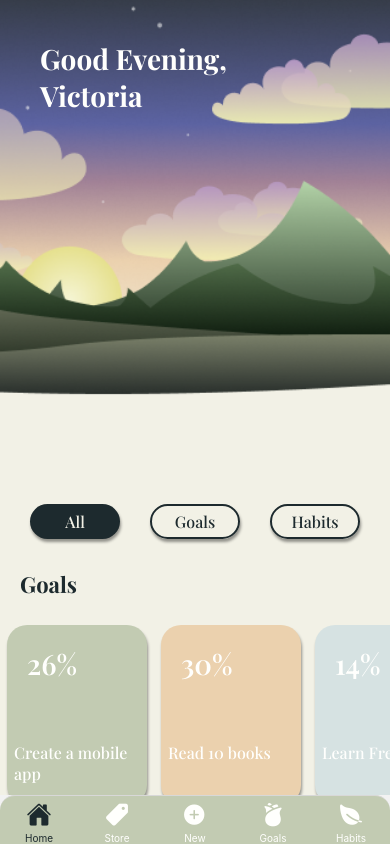
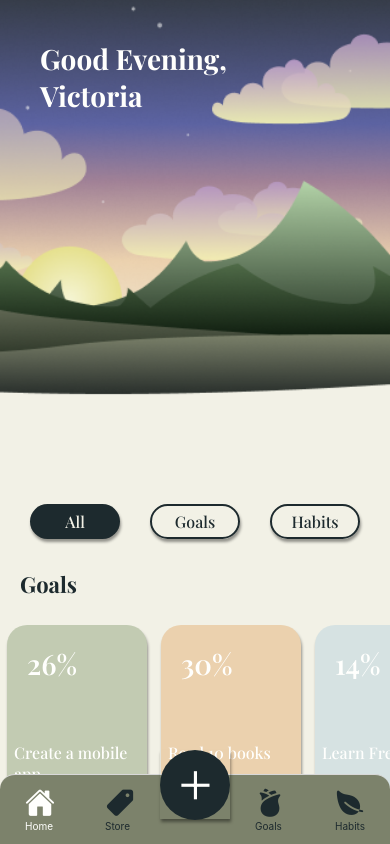
Before and after one commit to torikak11/Sprout-React-App, a React Native app: screen /TabNavigator in a window 390 px wide. Built offline with nearby package versions, Linux system fonts and the light colour scheme.

Commit message:
Create layout of Goal Overview screen
Created basic layout of the Goal Overview screen. Added onPress to cards in the Goals screen. Customized Bottom Tab Nav Bar.

```diff
--- a/App.js
+++ b/App.js
@@ -10,7 +10,6 @@ import TabNavigator from './navigator/TabNavigator';
 
 
 //Screen renderings
-
 const Stack = createStackNavigator();
 
 const App = () => {
--- a/components/Card.js
+++ b/components/Card.js
@@ -1,7 +1,7 @@
 import React from 'react';
-import { View, Text, Pressable } from 'react-native';
+import { View, Text, Pressable, TouchableOpacity } from 'react-native';
+import Ionicons from '@expo/vector-icons/Ionicons';
 import { useNavigation } from '@react-navigation/native';
-import Ionicons from '@expo/vector-icons/Ionicons';
 
 import { COLORS, FONTS, SHADOWS, SIZE } from '../constants';
 
@@ -41,7 +41,8 @@ export const HorizontalCard = (props) => {
     const nav = useNavigation();
 
     return (
-        <Pressable
+        <TouchableOpacity
+            onPress={() => nav.navigate('Goals', {screen: 'Goal Overview'})}
             style={{
                 backgroundColor: props.color,
                 height: 120,
@@ -50,7 +51,6 @@ export const HorizontalCard = (props) => {
                 borderRadius: 20,
                 ...SHADOWS.shadow01,
             }}
-            onPress={() => nav.navigate('GoalStackNavigator', {screen: 'Goal Overview'})}
         >
             <View
                 style={{flex: 1, flexDirection: 'row', justifyContent: 'space-between'}}
@@ -73,6 +73,6 @@ export const HorizontalCard = (props) => {
                     }} />
 
             </View>
-        </Pressable>
+        </TouchableOpacity>
     );
 };
--- a/components/Input.js
+++ b/components/Input.js
@@ -1,10 +1,13 @@
-import { View, TextInput, Text } from 'react-native';
+import { View, TextInput, Text, Pressable } from 'react-native';
 import Checkbox from 'expo-checkbox';
+import Ionicons from '@expo/vector-icons/Ionicons';
 import React from 'react';
 
 import { COLORS, FONTS, SHADOWS, SIZE } from '../constants';
 
 export const RecInput = (props) => {
+
+
   return (
     <View>
         <TextInput
@@ -40,15 +43,15 @@ export const RecInput = (props) => {
 export const CheckBoxInput = (props) => {
   return (
     <View style={{flexDirection: 'row'}}>
-        <Checkbox
-          value={props.isSelected}
-          onValueChange={props.setSelection}
-          style={{
-            color: COLORS.green200,
-            borderRadius: 5,
-          }}
-        />
-        <Text style={{color: COLORS.green200, paddingLeft: 15}}>{props.text}</Text>
+        <Pressable>
+          <Ionicons
+            name={props.isSelected ? "checkbox-outline" : "square-outline"}
+            color={COLORS.white100}
+            size={30}
+          />
+        </Pressable>
+        <Text style={{fontSize: SIZE.body, color: COLORS.white100, paddingLeft: 15, paddingTop: 7,}}
+        >{props.text}</Text>
     </View>
 
   );
--- a/components/ProgressBar.js
+++ b/components/ProgressBar.js
@@ -1,12 +1,11 @@
-import { View, Text } from 'react-native'
-import React from 'react'
+import { View, Text } from 'react-native';
+import React from 'react';
+import { COLORS } from '../constants';
 
 const ProgressBar = () => {
   return (
-    <View>
-      <Text>ProgressBar</Text>
-    </View>
-  )
-}
+    <View style={{width: 200, height: 35, borderRadius: 20, borderColor: COLORS.white100, borderWidth: 2,}} />
+  );
+};
 
-export default ProgressBar
+export default ProgressBar;
--- a/components/index.js
+++ b/components/index.js
@@ -2,6 +2,7 @@ import Logo from "./Logo";
 import { RecInput, CheckBoxInput } from "./Input";
 import { MainButton, SecondaryButton, ViewButton } from "./Button";
 import { VerticalCard, HorizontalCard } from "./Card";
+import ProgressBar  from "./ProgressBar";
 
 export {
     Logo,
@@ -12,4 +13,5 @@ export {
     ViewButton,
     VerticalCard,
     HorizontalCard,
+    ProgressBar,
 };
--- a/navigator/TabNavigator.js
+++ b/navigator/TabNavigator.js
@@ -1,8 +1,9 @@
 import Ionicons from '@expo/vector-icons/Ionicons';
 import { createBottomTabNavigator } from '@react-navigation/bottom-tabs';
-import React from 'react'
+import React from 'react';
+import { View, Text, TouchableOpacity } from 'react-native';
 
-import { COLORS } from '../constants';
+import { COLORS, SHADOWS, SIZE } from '../constants';
 import Home from '../screens/Home';
 import Store from '../screens/Store';
 import New from '../screens/New';
@@ -10,56 +11,114 @@ import Goals from '../screens/Goals';
 import Habits from '../screens/Habits';
 import GoalStackNavigator from './GoalStackNavigator';
 
+
 const Tab = createBottomTabNavigator();
+
+const TabBarAddButton = ({children, onPress}) => (
+  <TouchableOpacity
+    style={{
+      top: -25,
+      justifyContent: 'center',
+      alignItems: 'center',
+      ...SHADOWS.shadow01,
+    }}
+    onPress={onPress}
+  >
+    <View
+      style={{
+        width: 70,
+        height: 70,
+        borderRadius: 35,
+        backgroundColor: COLORS.black,
+        paddingLeft: 4,
+      }}
+    >
+      {children}
+    </View>
+  </TouchableOpacity>
+);
 
 const TabNavigator = () => {
     return (
       <Tab.Navigator
         screenOptions={{
           headerShown: false,
-          tabBarActiveTintColor: COLORS.black,
-          tabBarInactiveTintColor: COLORS.white100,
-          tabBarStyle: { backgroundColor: COLORS.green100, borderTopLeftRadius: 15, borderTopRightRadius: 15},
-          //tabBarShowLabel: false,
+          //tabBarActiveTintColor: COLORS.black,
+          //tabBarInactiveTintColor: COLORS.white100,
+          tabBarStyle: {
+            position: 'absolute',
+            backgroundColor: COLORS.green200,
+            borderTopLeftRadius: 15,
+            borderTopRightRadius: 15,
+            height: 70,
+          },
+          tabBarShowLabel: false,
         }}>
         <Tab.Screen
           name='Home'
           component={Home}
           options={{
-            tabBarIcon: ({color, size}) => (
-              <Ionicons name="home" color={color} size={size} />
+            tabBarIcon: ({focused}) => (
+              <View>
+                <Ionicons name="home" color={focused ? COLORS.white100 : COLORS.black} size={30} />
+                <Text
+                  style={{color: focused ? COLORS.white100 : COLORS.black, fontSize: SIZE.span}}>
+                  Home
+                </Text>
+              </View>
             ),
           }}/>
         <Tab.Screen
           name='Store'
           component={Store}
           options={{
-            tabBarIcon: ({color, size}) => (
-              <Ionicons name="pricetag" color={color} size={size} />
+            tabBarIcon: ({focused}) => (
+              <View>
+                <Ionicons name="pricetag" color={focused ? COLORS.white100 : COLORS.black} size={30} />
+                <Text
+                  style={{color: focused ? COLORS.white100 : COLORS.black, fontSize: SIZE.span}}>
+                  Store
+                </Text>
+              </View>
             ),
           }}/>
         <Tab.Screen
           name='New'
           component={New}
           options={{
-            tabBarIcon: ({color, size}) => (
-              <Ionicons name="add-circle" color={color} size={size} />
+            tabBarIcon: ({focused}) => (
+              <Ionicons name="add" color={COLORS.white100} size={50} />
             ),
+            tabBarButton: (props) => (
+              <TabBarAddButton {...props} />
+            )
           }}/>
         <Tab.Screen
           name='Goals'
           component={GoalStackNavigator}
           options={{
-            tabBarIcon: ({color, size}) => (
-              <Ionicons name="rose" color={color} size={size} />
+            tabBarIcon: ({focused}) => (
+              <View>
+                <Ionicons name="rose" color={focused ? COLORS.white100 : COLORS.black} size={30} />
+                <Text
+                  style={{color: focused ? COLORS.white100 : COLORS.black, fontSize: SIZE.span}}>
+                  Goals
+                </Text>
+              </View>
             ),
           }}/>
         <Tab.Screen
           name='Habits'
           component={Habits}
           options={{
-            tabBarIcon: ({color, size}) => (
-              <Ionicons name="leaf" color={color} size={size} />
+            tabBarIcon: ({focused}) => (
+              <View>
+                <Ionicons name="leaf" color={focused ? COLORS.white100 : COLORS.black} size={30} />
+                <Text
+                  style={{color: focused ? COLORS.white100 : COLORS.black, fontSize: SIZE.span}}>
+                  Habits
+                </Text>
+              </View>
             ),
           }}/>
     </Tab.Navigator>
--- a/screens/GoalOverview.js
+++ b/screens/GoalOverview.js
@@ -1,18 +1,30 @@
 import { SafeAreaView, View, Text, StyleSheet } from 'react-native';
 import React from 'react';
-import { CheckBoxInput,ProgressBar } from '../components';
+import { CheckBoxInput, ProgressBar, Logo } from '../components';
+import { COLORS, FONTS, SIZE } from '../constants';
 
 const GoalOverview = (props) => {
   return (
-    <SafeAreaView>
+    <SafeAreaView style={styles.layout}>
+      <View style={styles.plantContainer}>
+        <Logo />
+      </View>
       <View style={styles.infoContainer}>
-        <Text>Create a mobile app</Text>
-        <Text>Progress</Text>
-        <ProgressBar />
-        <Text>Steps</Text>
-        <CheckBoxInput isSelected={true} text="Design wireframe in Figma" />
-        <CheckBoxInput isSelected={false} text="Design static layout in Figma" />
-        <CheckBoxInput isSelected={false} text="Create project in React Native" />
+        <Text style={styles.title}>Create a mobile app</Text>
+        <Text style={styles.subheading}>Progress</Text>
+        <View style={styles.progressBar} >
+          <ProgressBar />
+        </View>
+        <Text style={styles.subheading}>Steps</Text>
+        <View style={styles.checkboxContainer}>
+          <CheckBoxInput isSelected={true} text="Design wireframe in Figma" />
+          <CheckBoxInput isSelected={false} text="Design static layout in Figma" />
+          <CheckBoxInput isSelected={false} text="Create project in React Native" />
+        </View>
+      </View>
+      <View style={styles.background}>
+        <View style={{height: 400, backgroundColor: COLORS.white200}} />
+        <View style={{flex: 1, backgroundColor: COLORS.green100}} />
       </View>
     </SafeAreaView>
   );
@@ -21,7 +33,47 @@ const GoalOverview = (props) => {
 export default GoalOverview;
 
 const styles = StyleSheet.create({
-  infoContainer: {
+  layout: {
     flex: 1,
   },
+  plantContainer: {
+    flex: 1,
+    justifyContent: 'center',
+    alignItems: 'center',
+  },
+  infoContainer: {
+    backgroundColor: COLORS.green100,
+    flex: 2,
+    borderTopLeftRadius: 20,
+    borderTopRightRadius: 20,
+  },
+  checkboxContainer: {
+    marginLeft: 25,
+  },
+  background: {
+    position: 'absolute',
+    top: 0,
+    bottom: 0,
+    right: 0,
+    left: 0,
+    zIndex: -1,
+  },
+  title: {
+    fontFamily: FONTS.medium,
+    fontSize: SIZE.heading02,
+    color: COLORS.white100,
+    textAlign: 'center',
+    marginVertical: 20,
+  },
+  subheading: {
+    fontFamily: FONTS.medium,
+    fontSize: SIZE.subheading,
+    color: COLORS.black,
+    textAlign: 'center',
+    marginBottom: 15,
+  },
+  progressBar: {
+    alignItems: 'center',
+    marginBottom: 15,
+  },
 });
--- a/screens/Login.js
+++ b/screens/Login.js
@@ -72,11 +72,6 @@ const styles = StyleSheet.create({
   backcolor: {
     flex: 3,
   },
-  lines: {
-    flex: 1,
-    height: 300,
-    width: 300,
-  },
   headercontainer: {
     flex: 1,
   },
```
